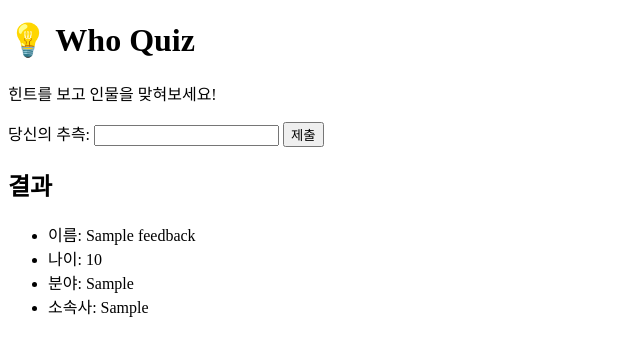
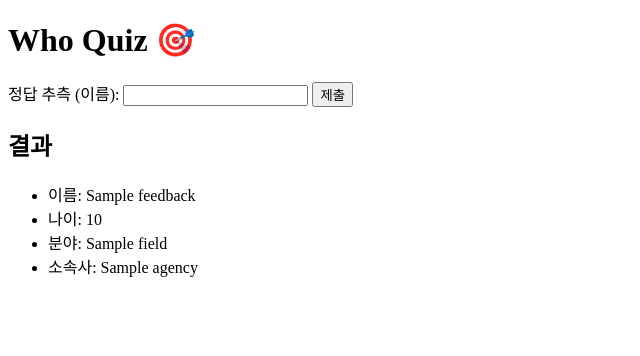
Before and after one commit to whoquiz/Who-Quiz, a Flask app: template templates/index.html in a window 1280 px wide. Shown: the top 356 px of the page, without its empty margins (0-640 px from the left). Run offline with Flask 3, Linux system fonts and the light colour scheme; the template is opened without the code that fills it: most values are stand-ins (such as "Sample title", 1, 10 or a date in 2020).

Commit message:
index.html 업데이트

```diff
--- a/templates/index.html
+++ b/templates/index.html
@@ -4,22 +4,21 @@
     <title>Who Quiz</title>
 </head>
 <body>
-    <h1>💡 Who Quiz</h1>
-    <p>힌트를 보고 인물을 맞혀보세요!</p>
+    <h1>Who Quiz 🎯</h1>
 
-    <form method="POST">
-        <label for="guess">당신의 추측:</label>
-        <input type="text" name="guess" required>
+    <form action="/" method="post">
+        <label for="guess">정답 추측 (이름):</label>
+        <input type="text" id="guess" name="guess">
         <button type="submit">제출</button>
     </form>
 
     {% if feedback %}
         <h2>결과</h2>
         <ul>
-            <li>이름: {{ feedback.name_match }}</li>
-            <li>나이: {{ feedback.age_match }}</li>
-            <li>분야: {{ feedback.field_match }}</li>
-            <li>소속사: {{ feedback.agency_match }}</li>
+            <li>이름: {{ feedback.name }}</li>
+            <li>나이: {{ feedback.age }}</li>
+            <li>분야: {{ feedback.field }}</li>
+            <li>소속사: {{ feedback.agency }}</li>
         </ul>
     {% endif %}
 </body>
```
